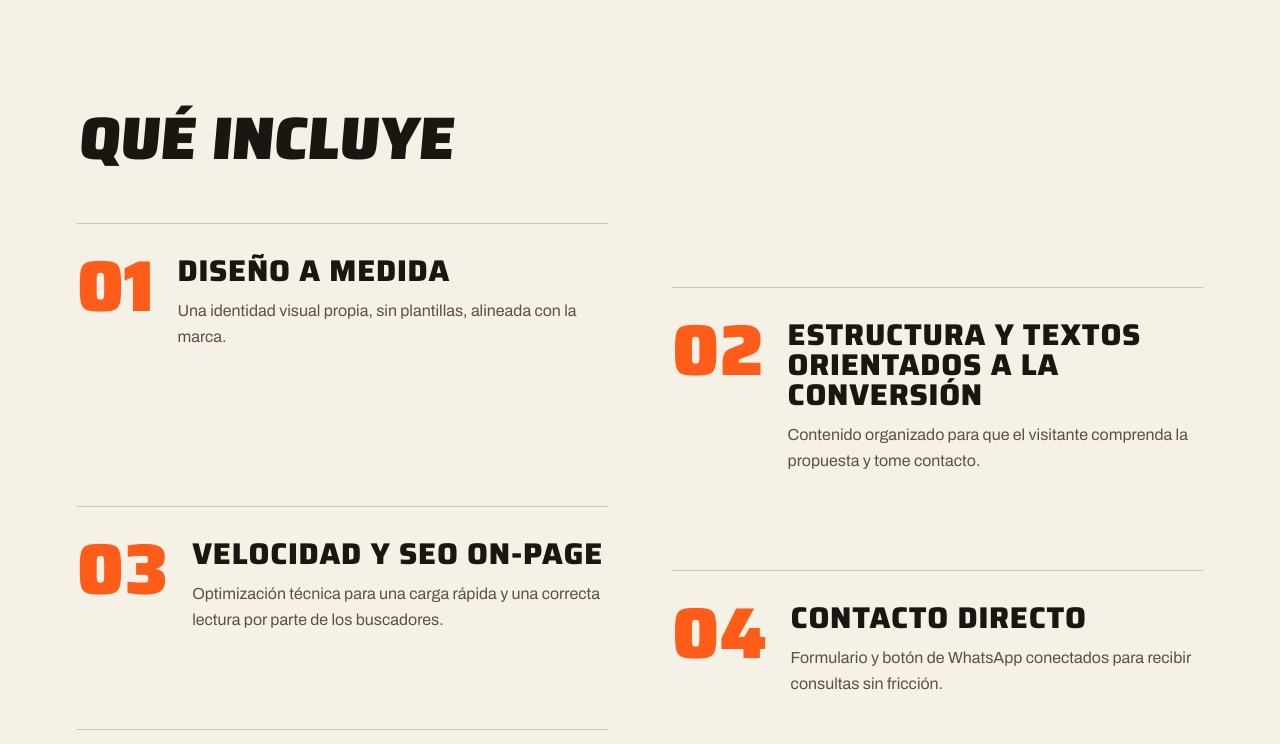
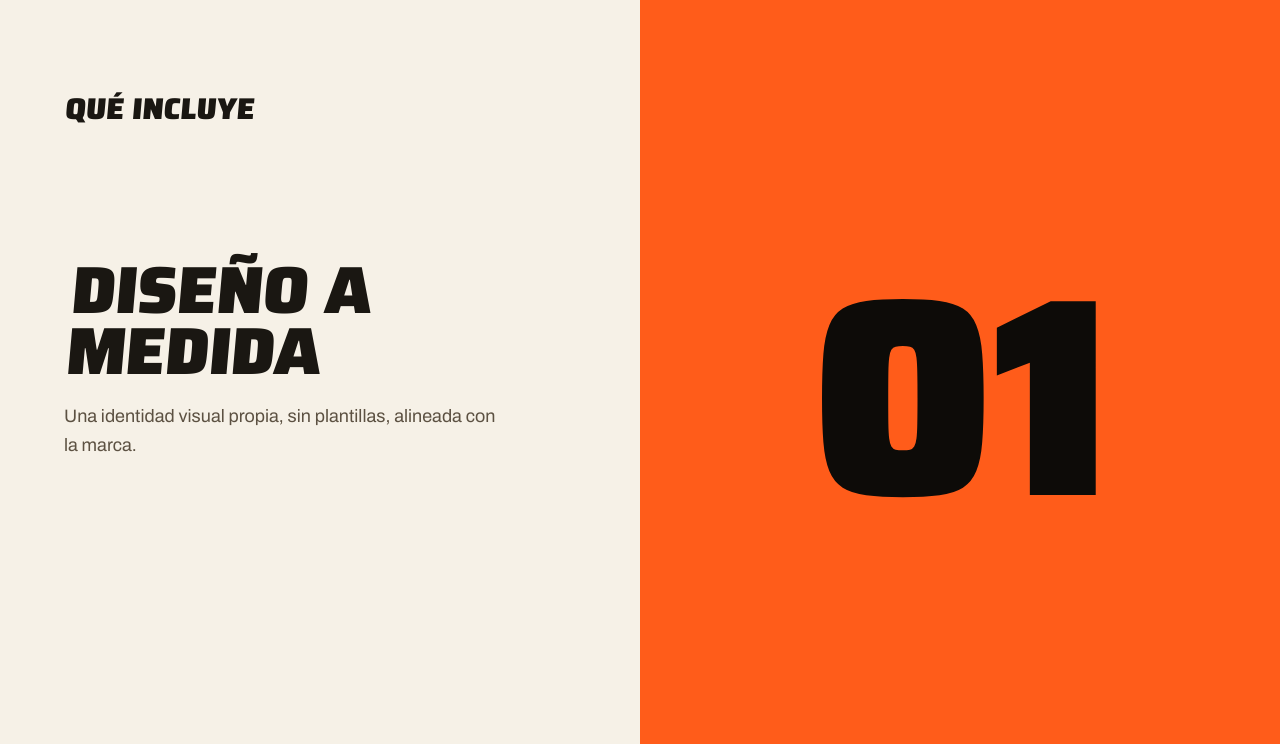
Before and after one commit to iadatabraian-ctrl/web-, a Next.js app: page /paginas-web in a window 1280 px wide. Shown: the part 844-1588 px from the top of the page. Built offline with nearby package versions, Linux system fonts and the light colour scheme.

Commit message:
Que incluye en pantalla partida con scroll fijo (referencia Extravagante): palabra gigante a la izquierda y bloque de color con el numero a la derecha
Co-Authored-By: Claude Sonnet 5.5 <noreply@anthropic.com>
Claude-Session: https://claude.ai/code/session_016CR8bjtqut3mFtFLKQPjVK

```diff
--- a/components/ServicePage.tsx
+++ b/components/ServicePage.tsx
@@ -6,6 +6,7 @@ import { CtaFooter } from "@/components/CtaFooter";
 import { FadeIn } from "@/components/FadeIn";
 import { Bar } from "@/components/Bar";
 import { CuandoConviene } from "@/components/servicios/CuandoConviene";
+import { IncluyeSplit } from "@/components/servicios/IncluyeSplit";
 import { SERVICIOS, getServicio, type ServicioSlug } from "@/lib/servicios";
 
 const SITE = "https://deployuy.com";
@@ -124,29 +125,8 @@ export function ServicePage({ slug }: { slug: ServicioSlug }) {
           </div>
         </section>
 
-        {/* Qué incluye (clara) */}
-        <section className="bg-brand-cream px-5 py-14 text-brand-ink-on-cream sm:px-8 sm:py-28 lg:px-[6vw]">
-          <div className="mx-auto max-w-6xl">
-            <FadeIn>
-              <h2 className={H2}>Qué incluye</h2>
-            </FadeIn>
-            <ol className="mt-8 grid gap-x-16 sm:mt-14 md:grid-cols-2">
-              {s.incluye.map((item, i) => (
-                <li key={item.t} className={`border-t border-brand-ink-on-cream/20 ${i % 2 === 1 ? "md:mt-16" : ""}`}>
-                  <FadeIn delay={(i % 2) * 0.1} className="flex gap-4 py-6 sm:gap-6 sm:py-8">
-                    <span className="font-impact text-5xl font-black not-italic leading-[0.85] text-brand-accent [font-stretch:80%] sm:text-7xl">
-                      {String(i + 1).padStart(2, "0")}
-                    </span>
-                    <div>
-                      <h3 className="font-impact text-xl font-extrabold uppercase not-italic leading-none [font-stretch:80%] sm:text-3xl">{item.t}</h3>
-                      <p className="mt-2 max-w-md font-body text-sm leading-relaxed text-brand-ink-on-cream-soft sm:mt-3 sm:text-base">{item.d}</p>
-                    </div>
-                  </FadeIn>
-                </li>
-              ))}
-            </ol>
-          </div>
-        </section>
+        {/* Qué incluye (pantalla partida con scroll) */}
+        <IncluyeSplit items={s.incluye} />
 
         {/* Cuándo conviene (oscura) */}
         <section className="bg-[#0d0b08] px-5 py-14 text-brand-cream sm:px-8 sm:py-28 lg:px-[6vw]">
--- /dev/null
+++ b/components/servicios/IncluyeSplit.tsx
@@ -0,0 +1,93 @@
+"use client";
+
+import { useRef, useState } from "react";
+import { AnimatePresence, motion, useMotionValueEvent, useScroll } from "framer-motion";
+
+/* Qué incluye en pantalla partida (referencia: Extravagante). Al bajar, la pantalla queda fija
+   y cambia el ítem activo: a la izquierda la palabra gigante y su descripción; a la derecha un
+   bloque de color plano con el número. 5-6 ítems: un tramo de scroll por ítem. */
+
+const COLORS = [
+  { bg: "#FF5C1A", fg: "#0d0b08" },
+  { bg: "#0d0b08", fg: "#FF5C1A" },
+];
+
+export function IncluyeSplit({ items }: { items: { t: string; d: string }[] }) {
+  const ref = useRef<HTMLDivElement>(null);
+  const [i, setI] = useState(0);
+  const n = items.length;
+  const { scrollYProgress } = useScroll({ target: ref, offset: ["start start", "end end"] });
+  useMotionValueEvent(scrollYProgress, "change", (v) => setI(Math.min(n - 1, Math.max(0, Math.floor(v * n)))));
+
+  const c = COLORS[i % 2];
+
+  return (
+    <div ref={ref} style={{ height: `${n * 70 + 30}svh` }} className="relative">
+      <div className="sticky top-0 flex h-[100svh] flex-col-reverse overflow-hidden bg-brand-cream text-brand-ink-on-cream md:flex-row">
+        {/* Izquierda: palabra gigante */}
+        <div className="relative flex flex-1 flex-col justify-between px-5 pb-8 pt-6 sm:px-10 md:basis-1/2 md:pb-12 md:pt-24 lg:px-[5vw]">
+          <p className="origin-bottom-left -skew-x-[5deg] font-impact text-[1.4rem] font-black uppercase not-italic leading-none [font-stretch:80%] sm:text-3xl">
+            Qué incluye
+          </p>
+
+          <div className="relative min-h-[11rem] md:min-h-[22rem]">
+            <AnimatePresence mode="wait" initial={false}>
+              <motion.div
+                key={i}
+                initial={{ opacity: 0, y: 36 }}
+                animate={{ opacity: 1, y: 0 }}
+                exit={{ opacity: 0, y: -24 }}
+                transition={{ duration: 0.4, ease: [0.16, 1, 0.3, 1] }}
+              >
+                <h3 className="origin-bottom-left -skew-x-[5deg] text-balance font-impact text-[clamp(2.1rem,9vw,3.6rem)] font-black uppercase not-italic leading-[0.92] tracking-[-0.01em] [font-stretch:80%] md:text-[clamp(2.6rem,5.2vw,5.4rem)]">
+                  {items[i].t}
+                </h3>
+                <p className="mt-3 max-w-md font-body text-sm leading-relaxed text-brand-ink-on-cream-soft sm:mt-5 sm:text-lg">
+                  {items[i].d}
+                </p>
+              </motion.div>
+            </AnimatePresence>
+          </div>
+
+          <div className="flex gap-1.5" aria-hidden="true">
+            {items.map((_, k) => (
+              <span key={k} className={`h-1 flex-1 rounded-full transition-colors duration-300 ${k <= i ? "bg-brand-accent" : "bg-brand-ink-on-cream/15"}`} />
+            ))}
+          </div>
+        </div>
+
+        {/* Derecha: bloque de color con el número */}
+        <motion.div
+          animate={{ backgroundColor: c.bg }}
+          transition={{ duration: 0.5 }}
+          className="relative flex h-[34svh] shrink-0 items-center justify-center overflow-hidden pt-16 md:h-auto md:flex-1 md:basis-1/2 md:pt-0"
+        >
+          <AnimatePresence mode="wait" initial={false}>
+            <motion.span
+              key={i}
+              aria-hidden="true"
+              initial={{ opacity: 0, x: 60 }}
+              animate={{ opacity: 1, x: 0 }}
+              exit={{ opacity: 0, x: -60 }}
+              transition={{ duration: 0.4, ease: [0.16, 1, 0.3, 1] }}
+              style={{ color: c.fg }}
+              className="select-none font-impact text-[34vw] font-black not-italic leading-none [font-stretch:80%] md:text-[22vw]"
+            >
+              {String(i + 1).padStart(2, "0")}
+            </motion.span>
+          </AnimatePresence>
+          <span aria-hidden="true" className="absolute bottom-4 right-5 font-mono text-xs font-bold md:bottom-8 md:right-8" style={{ color: c.fg }}>
+            {String(i + 1).padStart(2, "0")} / {String(n).padStart(2, "0")}
+          </span>
+        </motion.div>
+      </div>
+      <ul className="sr-only">
+        {items.map((it) => (
+          <li key={it.t}>
+            {it.t}. {it.d}
+          </li>
+        ))}
+      </ul>
+    </div>
+  );
+}
```
